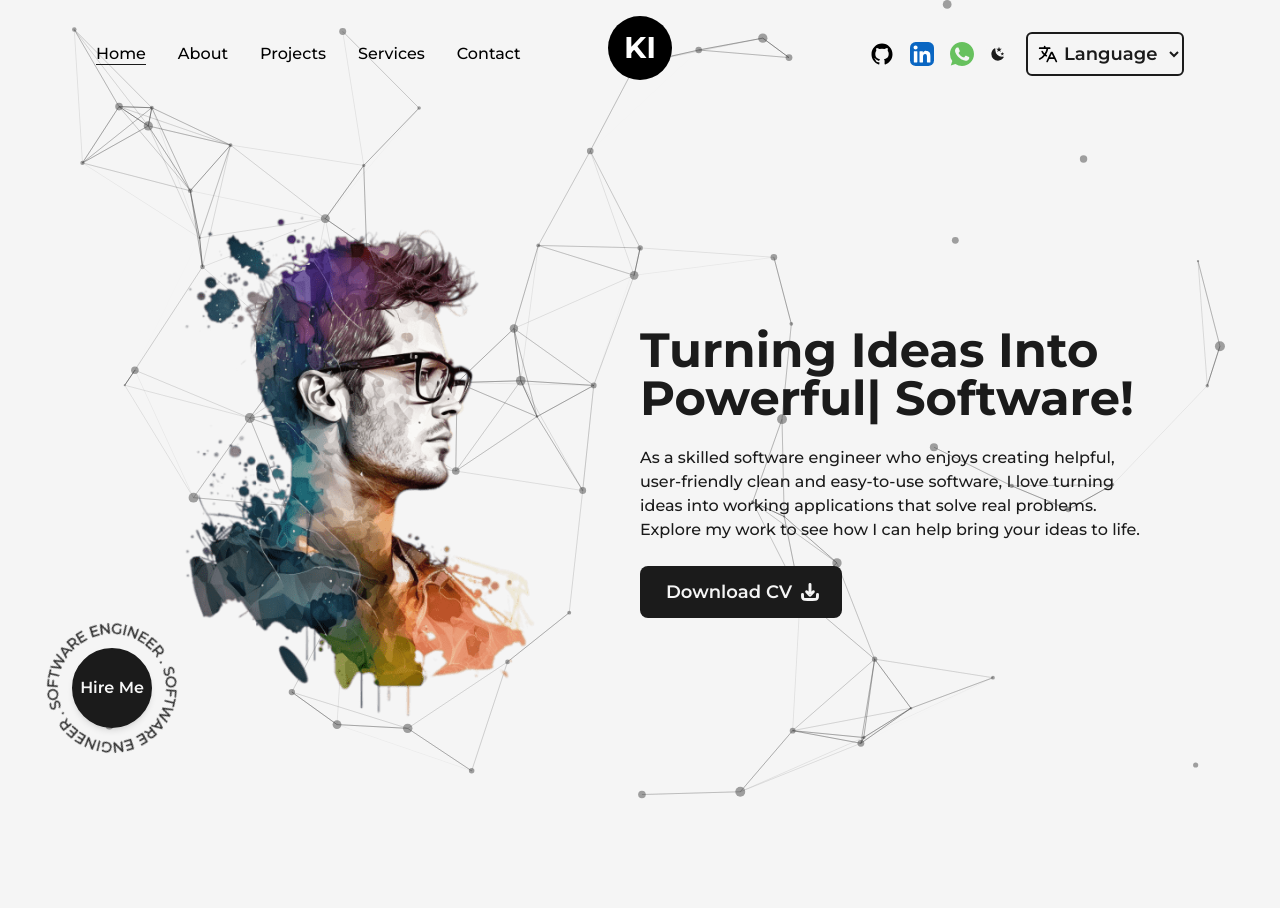
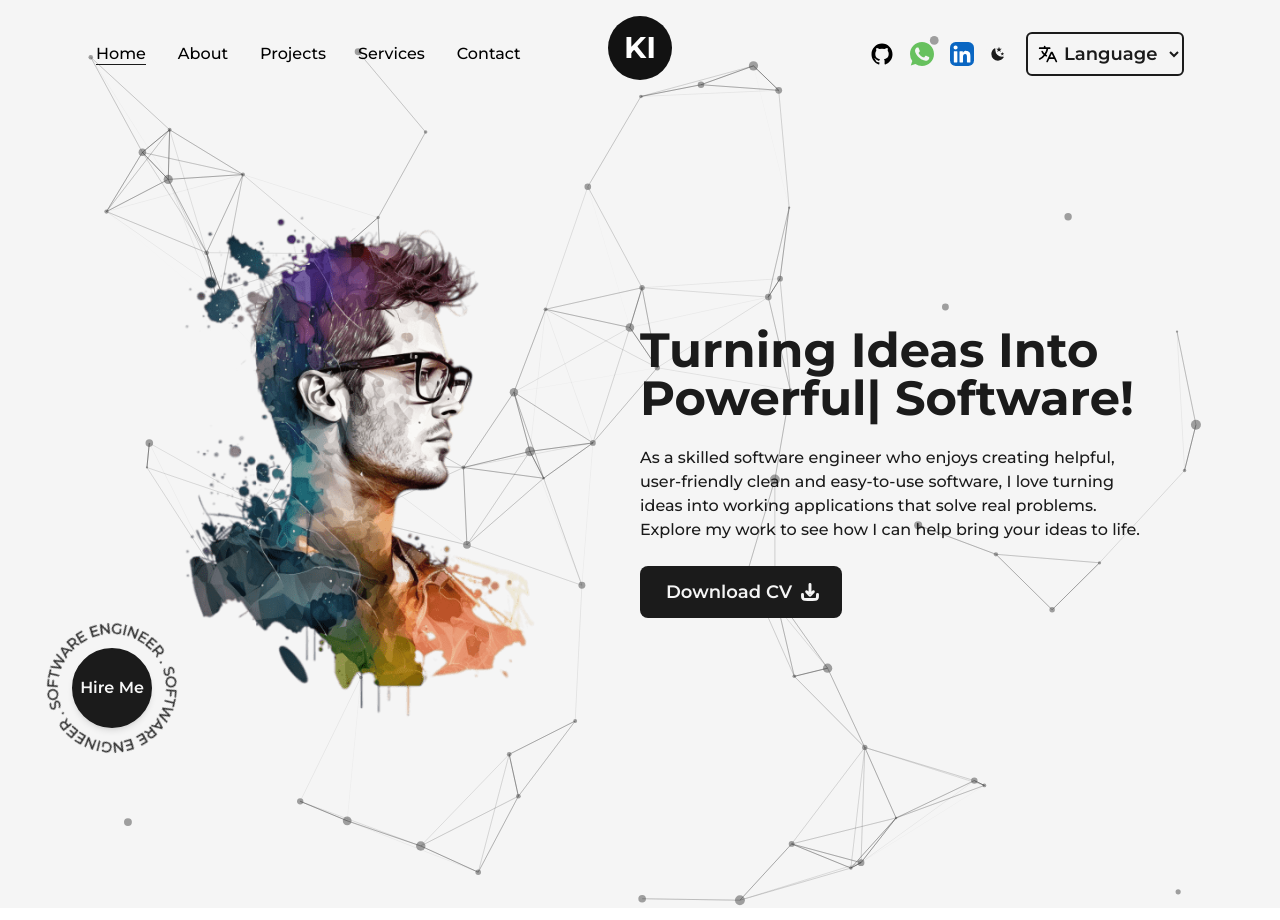
Before and after one commit to idoufkirkamal/Portfolio, a Next.js app: page / in a window 1280 px wide. Built offline with nearby package versions, Linux system fonts and the light colour scheme.

Commit message:
Change some colors and particles fits the screen

```diff
--- a/src/components/Logo.js
+++ b/src/components/Logo.js
@@ -1,23 +1,27 @@
-import React from 'react'
-import Link from 'next/link'
-import {motion} from 'framer-motion'
+import React from 'react';
+import Link from 'next/link';
+import { motion } from 'framer-motion';
 
 const MotionLink = motion(Link);
 
 const Logo = () => {
   return (
     <div className='flex items-center justify-center mt-2'>
-        <MotionLink
+      <MotionLink
         href="/"
         className='w-16 h-16 bg-black text-white flex items-center justify-center rounded-full text-3xl font-bold'
         whileHover={{
-            backgroundColor:["#121212", "rgba(131,58,180,1)","rgba(253,29,29,1)","rgba(252,176,69,1)","rgba(131,58,180,1)", "#121212"],
-            transition: { duration: 1, repeat: Infinity },
+          // backgroundColor: ["#121212", "rgba(131,58,180,1)", "rgba(253,29,29,1)", "rgba(252,176,69,1)", "rgba(131,58,180,1)", "#121212"],
+          backgroundColor: ["#06b6d4"],
+          transition: { duration: 1, ease: "easeInOut", repeat: Infinity },
         }}
-
-        >KI</MotionLink>
+        initial={{ backgroundColor: "#121212" }}
+        whileTap={{ scale: 0.9 }}
+      >
+        KI
+      </MotionLink>
     </div>
-  )
+  );
 }
 
-export default Logo
+export default Logo;
--- a/src/components/NavBar.js
+++ b/src/components/NavBar.js
@@ -39,19 +39,19 @@ const NavBar = () => {
                 whileTap={{scale:0.9}}
                 className='w-6 ms-4'
             ><GithubIcon/></motion.a>
+            <motion.a href="https://api.whatsapp.com/send?phone=212708087165&text=Hello Kamal! Are you available to discuss a project?" target={"_blank"}
+                whileHover={{y:-2}}
+                whileTap={{scale:0.9}}
+                className='w-6 ml-4'
+            >
+                <WhatsappIcon/>
+            </motion.a>
             <motion.a href='https://www.linkedin.com/in/kamal-idoufkir' target={"_blank"}
                 whileHover={{y:-2}}
                 whileTap={{scale:0.9}}
                 className='w-6 ml-4'
             >
                 <LinkedInIcon/>
-            </motion.a>
-            <motion.a href='https://api.whatsapp.com/send?phone=212708087165&text=Hello Kamal! Are you available to discuss a project?' target={"_blank"}
-                whileHover={{y:-2}}
-                whileTap={{scale:0.9}}
-                className='w-6 ml-4'
-            >
-                <WhatsappIcon/>
             </motion.a>
 
             <button onClick={() => setMode(mode === "light" ? "dark" : "light")}
--- a/src/components/ParticlesContainer.js
+++ b/src/components/ParticlesContainer.js
@@ -1,4 +1,3 @@
-// components/ParticlesContainer.js
 import React, { useCallback } from 'react';
 import Particles from "react-tsparticles";
 import { loadFull } from 'tsparticles';
@@ -57,7 +56,7 @@ const ParticlesContainer = () => {
     return (
         <Particles
             id="tsparticles"
-            className="w-full h-full absolute top-0 left-0 opacity-80 z-0" // Updated classes for full-screen
+            className="w-full absolute top-0 left-0 opacity-80 z-0 p-6 pb-0 h-[115%]"
             init={particlesInit}
             loaded={particlesLoaded}
             options={options}
--- a/tailwind.config.js
+++ b/tailwind.config.js
@@ -14,8 +14,8 @@ module.exports = {
       colors:{
         dark: "#1b1b1b",
         light: "#f5f5f5",
-        primary: "#3b82f6",
-        primaryDark: "#58E6D9",
+        primary: "#06b6d4",
+        primaryDark: "#3b82f6",
       },
       animation:{
         'spin-slow': 'spin 8s linear infinite',
```
